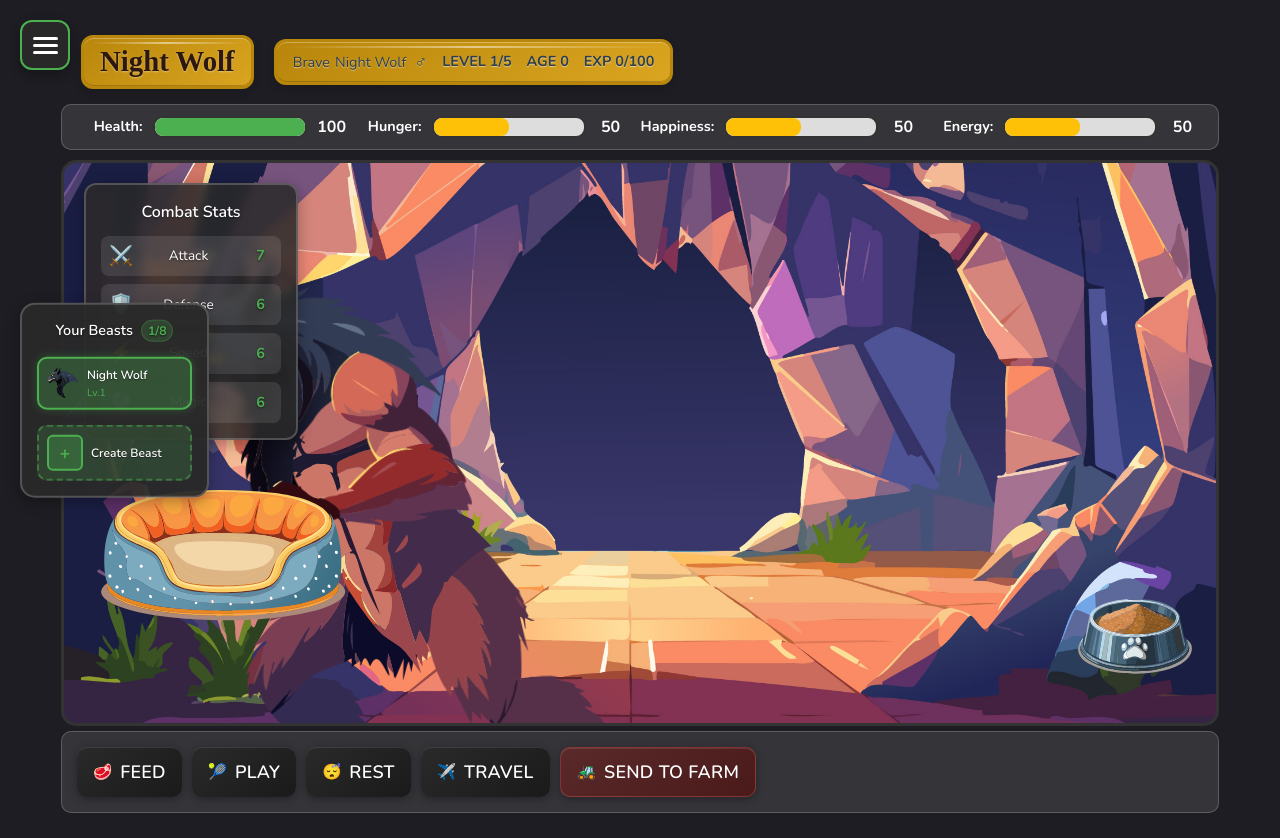
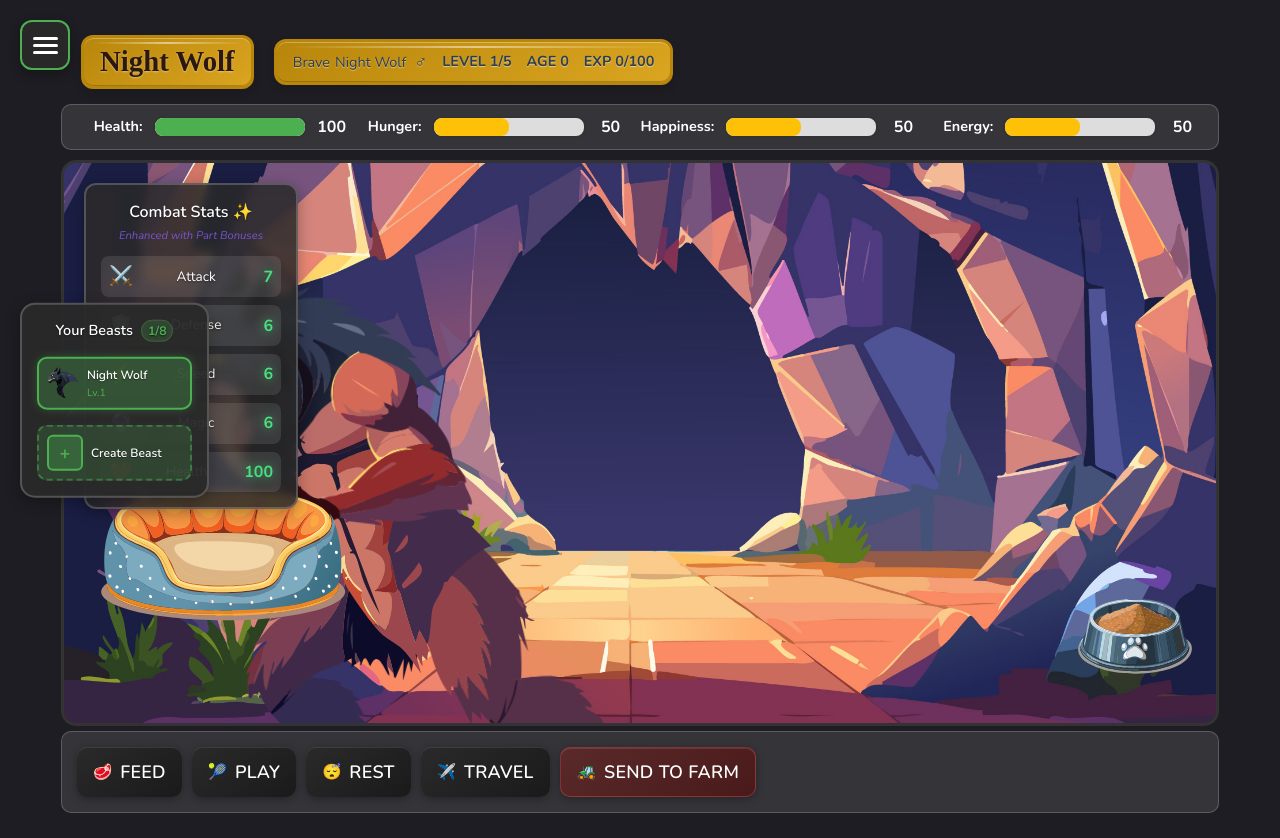
Before and after one commit to nicolegdesign/beastenstein, a React (Vite) app: page / in a window 1280 px wide. Built offline with nearby package versions, Linux system fonts and the light colour scheme; a web font is replaced by a local one.

Commit message:
Update beast den with stats.

```diff
--- a/src/App.tsx
+++ b/src/App.tsx
@@ -18,6 +18,7 @@ import { useBeastMovement } from './hooks/useBeastMovement';
 import { usePooManager } from './hooks/usePooManager';
 import { DEFAULT_ITEMS } from './types/inventory';
 import { DEFAULT_OPTIONS } from './types/options';
+import type { BeastCombatStats } from './types/game';
 import { getRandomPersonality, getDefaultPersonality } from './data/personalities';
 import type { IndividualBeastData } from './types/game';
 import type { InventoryItem } from './types/inventory';
@@ -1095,6 +1096,77 @@ function App() {
     setShowDebug(false);
   }, [resetToBaseStats, setToast, setShowDebug]);
 
+  // Calculate enhanced combat stats including stat bonuses from beast parts
+  const getEnhancedCombatStats = (beastId: string): BeastCombatStats => {
+    const baseStats = {
+      attack: currentBeastData?.attack || 0,
+      defense: currentBeastData?.defense || 0,
+      speed: currentBeastData?.speed || 0,
+      magic: currentBeastData?.magic || 0
+    };
+
+    try {
+      const customBeastData = localStorage.getItem(`customBeast_${beastId}`);
+      if (customBeastData) {
+        const customBeast = JSON.parse(customBeastData);
+
+        // Calculate stat bonuses from all parts
+        let attackBonus = 0;
+        let defenseBonus = 0;
+        let speedBonus = 0;
+        let magicBonus = 0;
+
+        // Add bonuses from each part
+        [customBeast.head, customBeast.torso, customBeast.armLeft, customBeast.armRight, customBeast.legLeft, customBeast.legRight].forEach(part => {
+          if (part?.statBonus) {
+            attackBonus += part.statBonus.attack || 0;
+            defenseBonus += part.statBonus.defense || 0;
+            speedBonus += part.statBonus.speed || 0;
+            magicBonus += part.statBonus.magic || 0;
+          }
+        });
+
+        return {
+          attack: baseStats.attack + attackBonus,
+          defense: baseStats.defense + defenseBonus,
+          speed: baseStats.speed + speedBonus,
+          magic: baseStats.magic + magicBonus
+        };
+      }
+    } catch (error) {
+      console.error('Failed to load custom beast data for enhanced stats:', error);
+    }
+
+    return baseStats;
+  };
+
+  // Calculate enhanced health including health bonuses from beast parts
+  const getEnhancedHealth = (beastId: string): number => {
+    const baseHealth = currentBeastData?.health || 100;
+
+    try {
+      const customBeastData = localStorage.getItem(`customBeast_${beastId}`);
+      if (customBeastData) {
+        const customBeast = JSON.parse(customBeastData);
+
+        let healthBonus = 0;
+
+        // Add health bonuses from all parts
+        [customBeast.head, customBeast.torso, customBeast.armLeft, customBeast.armRight, customBeast.legLeft, customBeast.legRight].forEach(part => {
+          if (part?.statBonus) {
+            healthBonus += part.statBonus.health || 0;
+          }
+        });
+
+        return baseHealth + healthBonus;
+      }
+    } catch (error) {
+      console.error('Failed to load custom beast data for enhanced health:', error);
+    }
+
+    return baseHealth;
+  };
+
   return (
     <InventoryProvider>
       <div className="App">
@@ -1211,11 +1283,8 @@ function App() {
         <Adventure
           currentBeastId={currentBeastId}
           playerStats={{
-            attack: currentBeastData.attack,
-            defense: currentBeastData.defense,
-            speed: currentBeastData.speed,
-            magic: currentBeastData.magic,
-            health: currentBeastData.health
+            ...getEnhancedCombatStats(currentBeastId),
+            health: getEnhancedHealth(currentBeastId)
           }}
           onClose={() => setInAdventure(false)}
           onUpdateExperience={updateBeastExperience}
@@ -1230,12 +1299,8 @@ function App() {
             beastPosition={position}
             beastId={currentBeastId}
             hunger={stats.hunger}
-            combatStats={{
-              attack: currentBeastData?.attack || 0,
-              defense: currentBeastData?.defense || 0,
-              speed: currentBeastData?.speed || 0,
-              magic: currentBeastData?.magic || 0
-            }}
+            combatStats={getEnhancedCombatStats(currentBeastId)}
+            enhancedHealth={getEnhancedHealth(currentBeastId)}
             poos={poos}
             onFeedFromBowl={handleFeed}
             onRestFromBed={startRest}
--- a/src/components/BeastDen/BeastDen.css
+++ b/src/components/BeastDen/BeastDen.css
@@ -150,6 +150,17 @@
   text-shadow: 0 1px 2px rgba(0, 0, 0, 0.5);
 }
 
+.stats-subtitle {
+  color: #8b5cf6;
+  font-family: 'Nunito', sans-serif;
+  font-size: 0.7em;
+  font-weight: 400;
+  margin: -8px 0 12px 0;
+  text-align: center;
+  opacity: 0.8;
+  font-style: italic;
+}
+
 .stats-grid {
   display: flex;
   flex-direction: column;
@@ -186,13 +197,24 @@
 }
 
 .stat-value {
-  color: #4CAF50;
-  font-family: 'Nunito', sans-serif;
-  font-size: 0.9em;
-  font-weight: 700;
-  min-width: 25px;
-  text-align: center;
-  text-shadow: 0 1px 2px rgba(0, 0, 0, 0.5);
+  color: #4ade80;
+  font-weight: bold;
+  text-shadow: 0 0 8px rgba(74, 222, 128, 0.6);
+  animation: stat-glow 2s ease-in-out infinite alternate;
+}
+
+@keyframes stat-glow {
+  from {
+    text-shadow: 0 0 8px rgba(74, 222, 128, 0.6);
+  }
+  to {
+    text-shadow: 0 0 12px rgba(74, 222, 128, 0.8);
+  }
+}
+
+.stat-item:hover .stat-value {
+  color: #22c55e;
+  text-shadow: 0 0 15px rgba(34, 197, 94, 0.9);
 }
 
 /* Responsive adjustments */
--- a/src/components/BeastDen/BeastDen.tsx
+++ b/src/components/BeastDen/BeastDen.tsx
@@ -19,6 +19,7 @@ interface BeastDenProps {
   beastId: string;
   hunger: number;
   combatStats: BeastCombatStats;
+  enhancedHealth: number;
   poos: PooItem[];
   onFeedFromBowl: () => void;
   onRestFromBed: () => void;
@@ -43,6 +44,7 @@ export const BeastDen = forwardRef<HTMLDivElement, BeastDenProps>(({
   beastId,
   hunger,
   combatStats,
+  enhancedHealth,
   poos,
   onFeedFromBowl,
   onRestFromBed,
@@ -74,7 +76,8 @@ export const BeastDen = forwardRef<HTMLDivElement, BeastDenProps>(({
       {/* Combat Stats Table */}
       <div className="combat-stats-container">
         <div className="combat-stats-table">
-          <h4 className="stats-title">Combat Stats</h4>
+          <h4 className="stats-title">Combat Stats ✨</h4>
+          <div className="stats-subtitle">Enhanced with Part Bonuses</div>
           <div className="stats-grid">
             <div className="stat-item">
               <span className="stat-icon">⚔️</span>
@@ -95,6 +98,11 @@ export const BeastDen = forwardRef<HTMLDivElement, BeastDenProps>(({
               <span className="stat-icon">🔮</span>
               <span className="stat-label">Magic</span>
               <span className="stat-value">{combatStats.magic}</span>
+            </div>
+            <div className="stat-item">
+              <span className="stat-icon">❤️</span>
+              <span className="stat-label">Health</span>
+              <span className="stat-value">{enhancedHealth}</span>
             </div>
           </div>
         </div>
```
